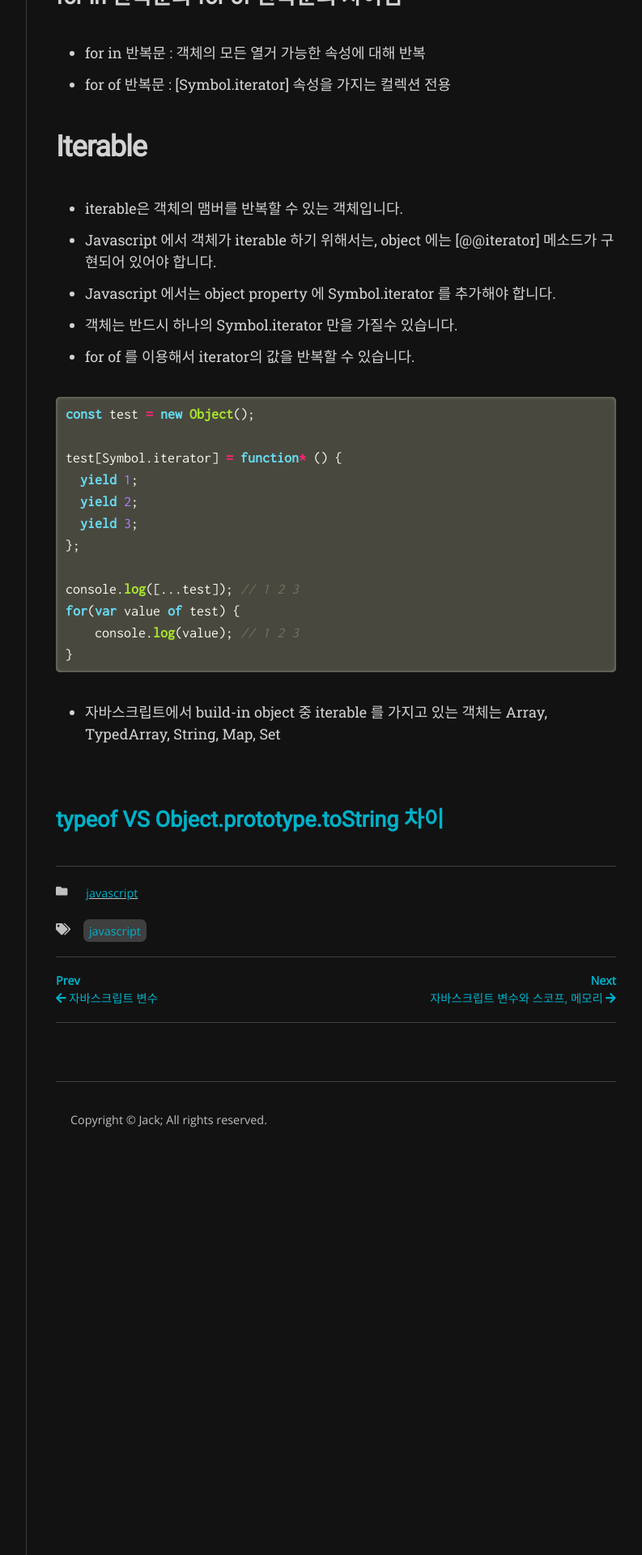
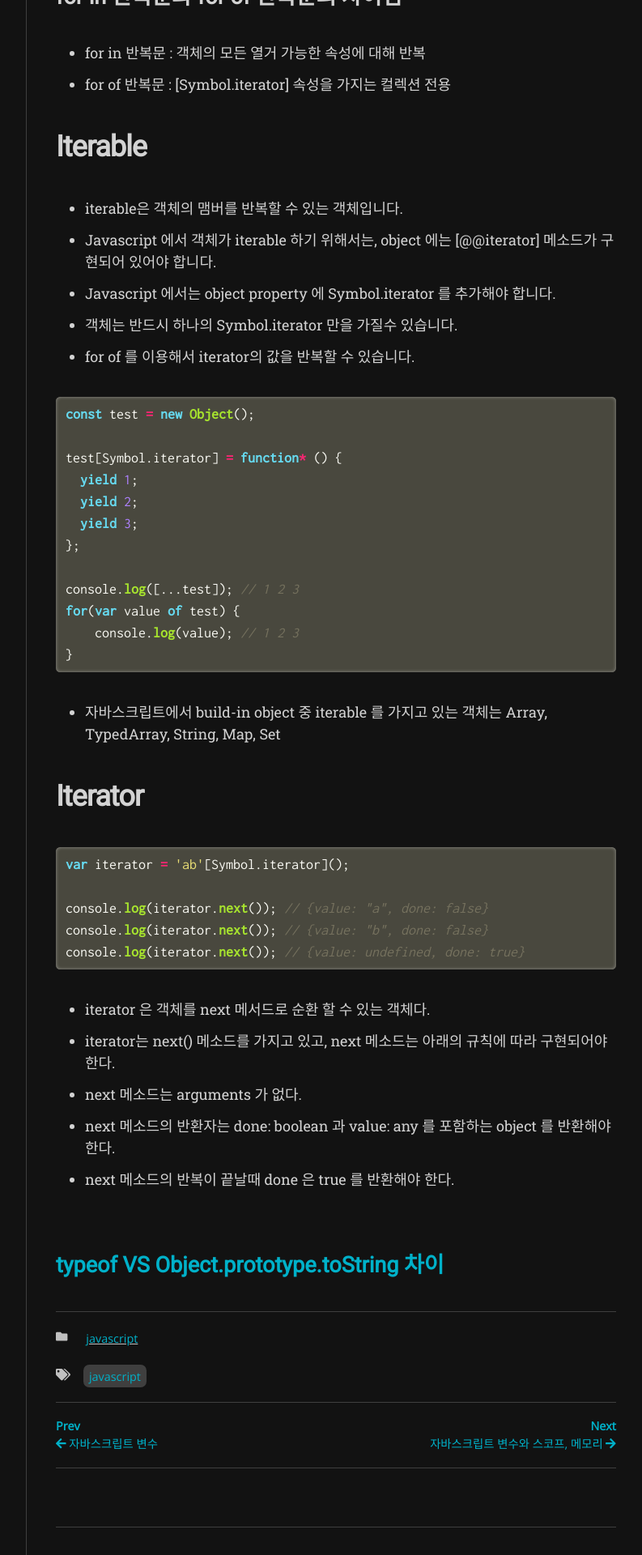
Before and after one commit to ha-jae-geun/jaegeunha94.github.io, a Jekyll site: the page built from _posts/2021-07-03-forin_forof.md, in a window 1280 px wide. Shown: the part 3080-5000 px from the top of the page at 81% size, without its empty margins (357-1150 px from the left). Built offline with Jekyll 4.4.1, drawn with Linux system fonts in a browser that asks for light colours; nearby versions of some CDN libraries; some web fonts are replaced.

Commit message:
Update 2021-07-03-forin_forof.md

````diff
--- a/_posts/2021-07-03-forin_forof.md
+++ b/_posts/2021-07-03-forin_forof.md
@@ -121,6 +121,21 @@ for(var value of test) {
 * 자바스크립트에서 build-in object 중 iterable 를 가지고 있는 객체는 Array, TypedArray, String, Map, Set
 
 
+# Iterator
+
+```javascript
+var iterator = 'ab'[Symbol.iterator]();
+
+console.log(iterator.next()); // {value: "a", done: false}
+console.log(iterator.next()); // {value: "b", done: false}
+console.log(iterator.next()); // {value: undefined, done: true}
+```
+
+* iterator 은 객체를 next 메서드로 순환 할 수 있는 객체다.
+* iterator는 next() 메소드를 가지고 있고, next 메소드는 아래의 규칙에 따라 구현되어야 한다.
+* next 메소드는 arguments 가 없다.
+* next 메소드의 반환자는 done: boolean 과 value: any 를 포함하는 object 를 반환해야 한다.
+* next 메소드의 반복이 끝날때 done 은 true 를 반환해야 한다.
 
 
 ## [typeof VS Object.prototype.toString 차이](https://tonks.tistory.com/218)
````
